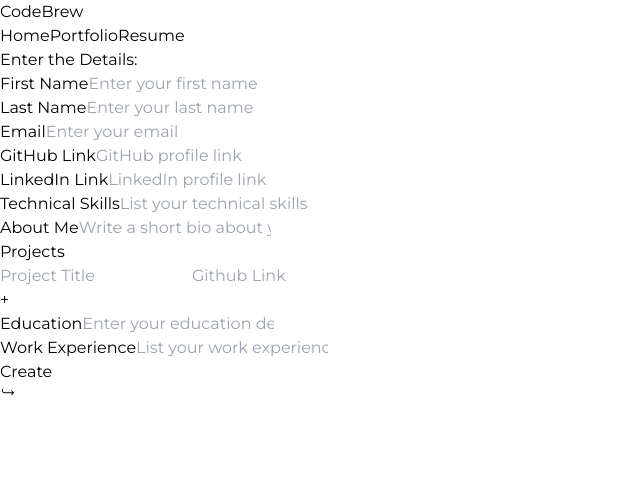
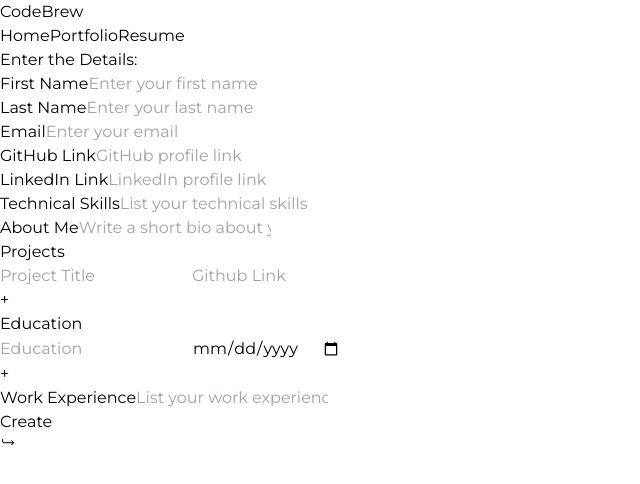
Before and after one commit to suraj-9849/codeBrew, a React (Vite) app in the folder frontend/: page /createPortfolio in a window 1280 px wide. Shown: the top 484 px of the page, without its empty margins (0-640 px from the left). Built offline with nearby package versions, Linux system fonts and the light colour scheme.

Commit message:
Added the education Multiple Input

```diff
--- a/frontend/src/components/Formportfolio.jsx
+++ b/frontend/src/components/Formportfolio.jsx
@@ -20,10 +20,21 @@ function Formportfolio() {
     <MultipleInput key={0} />,
   ]);
 
+  const [educationInputs, setEducationInputs] = useState([
+    <MultipleInput key={0} />,
+  ]);
+
   function addAnotherMultipleInput() {
     setProjectInputs([
       ...projectInputs,
       <MultipleInput key={projectInputs.length} />,
+    ]);
+  }
+
+  function addEducationDetails() {
+    setEducationInputs([
+      ...educationInputs,
+      <MultipleInput key={educationInputs.length} />,
     ]);
   }
 
@@ -140,10 +151,11 @@ function Formportfolio() {
               placeholder="Enter your last name"
               className="px-7 py-2 border rounded text-black"
             />
-          </div>
-          {errors.lastName && (
+             {errors.lastName && (
             <span className="text-red-500 text-sm">{errors.lastName}</span>
           )}
+          </div>
+
         </div>
 
         <div className="flex flex-col">
@@ -209,11 +221,6 @@ function Formportfolio() {
             placeholder="List your technical skills"
             className="p-2 border rounded text-black "
           />
-          {errors.technicalSkills && (
-            <span className="text-red-500 text-sm">
-              {errors.technicalSkills}
-            </span>
-          )}
         </div>
 
         <div className="flex flex-col">
@@ -262,18 +269,35 @@ function Formportfolio() {
             </button>
           </div>
         </div>
-
         <div className="flex flex-col">
-          <label htmlFor="education" className="mb-1">
+          <label htmlFor="projects" className="mb-1">
             Education
           </label>
-          <input
-            ref={educationRef}
-            id="education"
-            type="text"
-            placeholder="Enter your education details"
-            className="p-2 border rounded text-black "
-          />
+          <div className="flex flex-col  items-center justify-center gap-10">
+            {educationInputs.map((e, index) => (
+              <div key={index} className="flex gap-5">
+                <input
+                  id={`educationAcademy-${index}`}
+                  type="text"
+                  placeholder="Education"
+                  className="px-7 py-2 border rounded text-black"
+                />
+                <input
+                  id={`year-${index}`}
+                  type="date"
+                  placeholder="Studied till"
+                  className="px-7 py-2 border rounded text-black"
+                />
+              </div>
+            ))}
+            <button
+              type="button"
+              className="bg-green-400 text-black px-3 rounded-md w-fit mt-2"
+             onClick={addEducationDetails}
+            >
+              +
+            </button>
+          </div>
         </div>
 
         <div className="flex flex-col">
```
